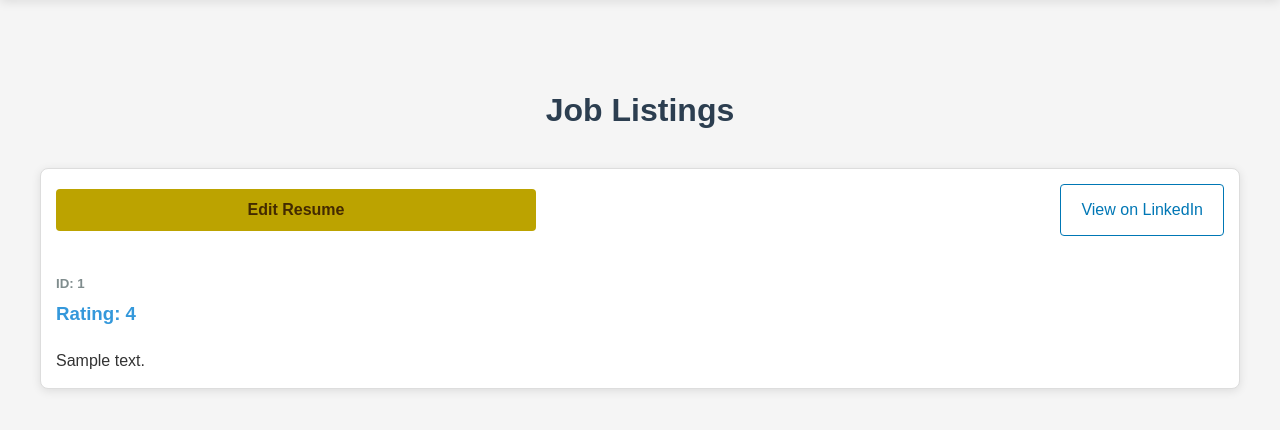
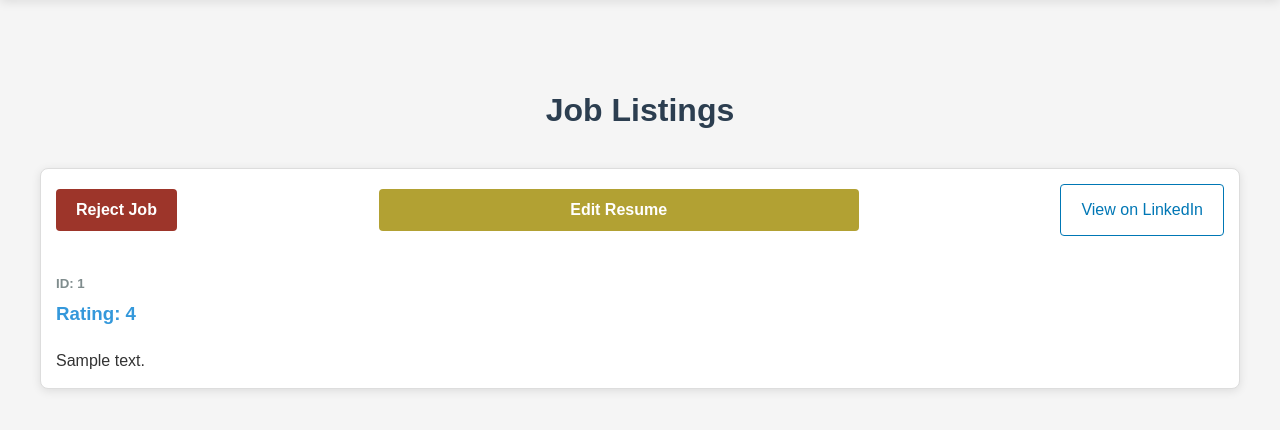
Before and after one commit to CosmicWatcher/job_application_helper, a Flask app: template src/templates/jobs.html in a window 1280 px wide. Shown: the part 74-504 px from the top of the page. Run offline with Flask 3, Linux system fonts and the light colour scheme; the template is opened without the code that fills it: most values are stand-ins (such as "Sample title", 1, 10 or a date in 2020).

Commit message:
Add job rejection functionality with UI and backend support

```diff
--- a/src/static/css/jobs.css
+++ b/src/static/css/jobs.css
@@ -16,7 +16,14 @@
   opacity: 0.7;
 }
 
-.job.applied .description {
+.job.rejected {
+  padding: 5px 15px;
+  background-color: #ffeeee;
+  opacity: 0.7;
+}
+
+.job.applied .description,
+.job.rejected .description {
   display: none;
 }
 
@@ -38,8 +45,8 @@
 }
 
 .edit-resume-btn {
-  background-color: #bca300 !important;
-  color: rgb(67, 42, 0) !important;
+  background-color: #b2a133 !important;
+  color: white !important;
   padding: 12px 20px;
   border: none;
   border-radius: 4px;
@@ -53,6 +60,21 @@
   background-color: #b09300 !important;
 }
 
+.reject-job-btn {
+  background-color: #9d352a !important;
+  color: white !important;
+  padding: 12px 20px;
+  border: none;
+  border-radius: 4px;
+  cursor: pointer;
+  font-size: 16px;
+  font-weight: bold;
+}
+
+.reject-job-btn:hover {
+  background-color: #c0392b !important;
+}
+
 .applied-tag {
   display: none;
   color: #666;
@@ -60,7 +82,18 @@
   margin-top: 10px;
 }
 
+.rejected-tag {
+  display: none;
+  color: #e74c3c;
+  font-style: italic;
+  margin-top: 10px;
+}
+
 .job.applied .applied-tag {
+  display: inline;
+}
+
+.job.rejected .rejected-tag {
   display: inline;
 }
 
@@ -117,7 +150,15 @@
   display: none;
 }
 
+.job.rejected .job-content {
+  display: none;
+}
+
 .job.applied .job-actions {
+  display: none;
+}
+
+.job.rejected .job-actions {
   display: none;
 }
 
--- a/src/static/js/jobs.js
+++ b/src/static/js/jobs.js
@@ -15,6 +15,14 @@ document.addEventListener("DOMContentLoaded", function () {
       markAsApplied(currentJobId);
       // Close the dialog
       applicationDialog.style.display = "none";
+    });
+
+    // Add event listeners for reject buttons
+    document.querySelectorAll(".reject-job-btn").forEach((button) => {
+      button.addEventListener("click", function () {
+        const jobId = this.getAttribute("data-job-id");
+        rejectJob(jobId);
+      });
     });
 
     noButton.addEventListener("click", function () {
@@ -89,4 +97,39 @@ document.addEventListener("DOMContentLoaded", function () {
         );
       });
   };
+
+  // Function to reject a job
+  window.rejectJob = function (jobId) {
+    // Get the job element
+    const jobElement = document.getElementById(`job-${jobId}`);
+
+    // Add the rejected class to the job element
+    if (jobElement) {
+      jobElement.classList.add("rejected");
+    }
+
+    // Send the request to mark the job as rejected
+    fetch(`/reject_job/${jobId}`, {
+      method: "POST",
+    })
+      .then((response) => response.json())
+      .then((data) => {
+        if (data.success) {
+          console.log(
+            `${new Date().toLocaleString()} - Job ${jobId} marked as rejected`,
+          );
+        } else {
+          console.error(
+            `${new Date().toLocaleString()} - Error marking job ${jobId} as rejected:`,
+            data.error,
+          );
+        }
+      })
+      .catch((error) => {
+        console.error(
+          `${new Date().toLocaleString()} - Error marking job ${jobId} as rejected:`,
+          error,
+        );
+      });
+  };
 });
--- a/src/templates/jobs.html
+++ b/src/templates/jobs.html
@@ -61,6 +61,9 @@
         class="job {% if job['applied'] %}applied{% endif %}"
       >
         <div class="job-actions">
+          <button class="reject-job-btn" data-job-id="{{ job.id }}">
+            Reject Job
+          </button>
           <button class="edit-resume-btn" data-job-id="{{ job.id }}">
             Edit Resume
           </button>
@@ -87,6 +90,7 @@
           </div>
         </div>
         <span class="applied-tag">Applied</span>
+        <span class="rejected-tag">Rejected</span>
       </div>
       {% endfor %}
 
```
Also changed, not shown: src/routes/job_routes.py (+16 -0 lines), src/services/job_service.py (+15 -0 lines).
